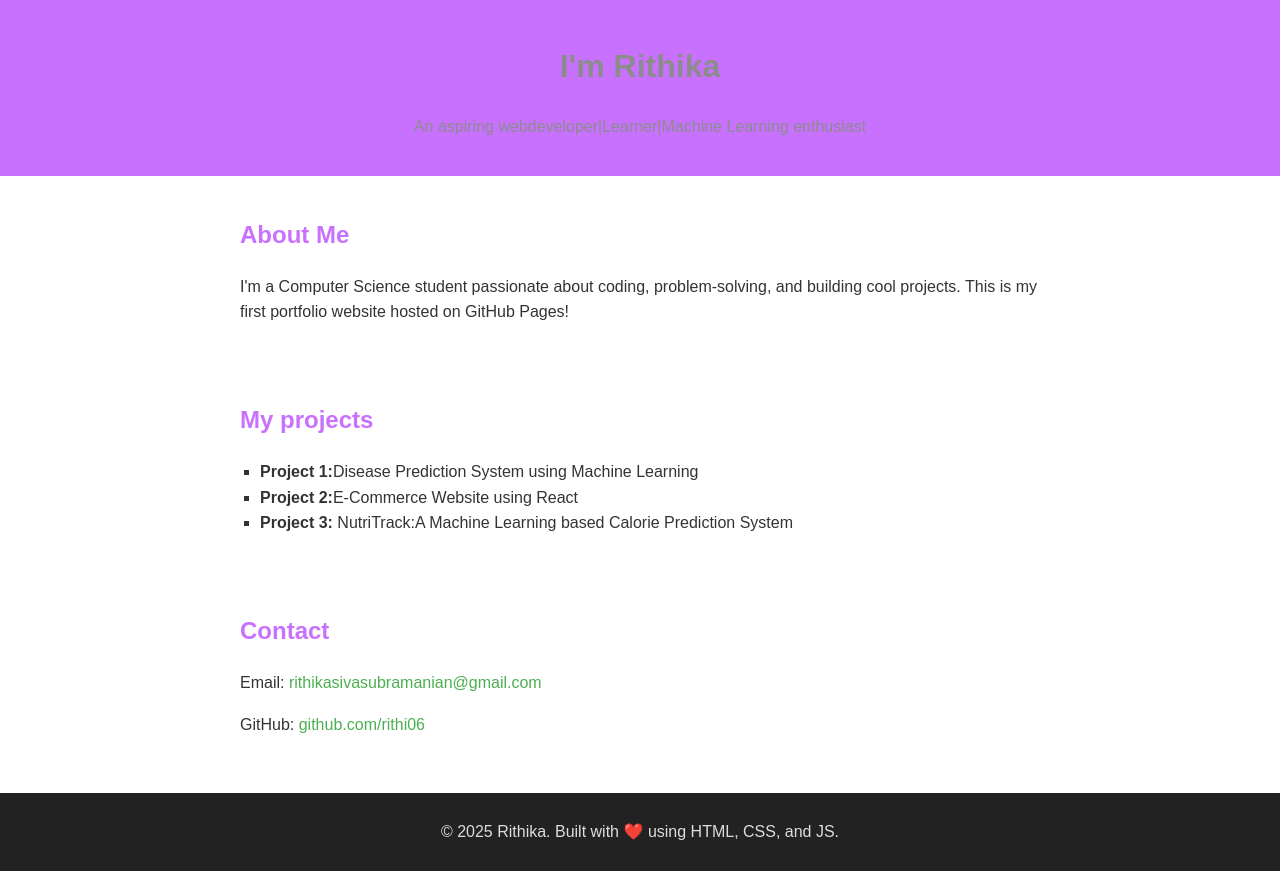
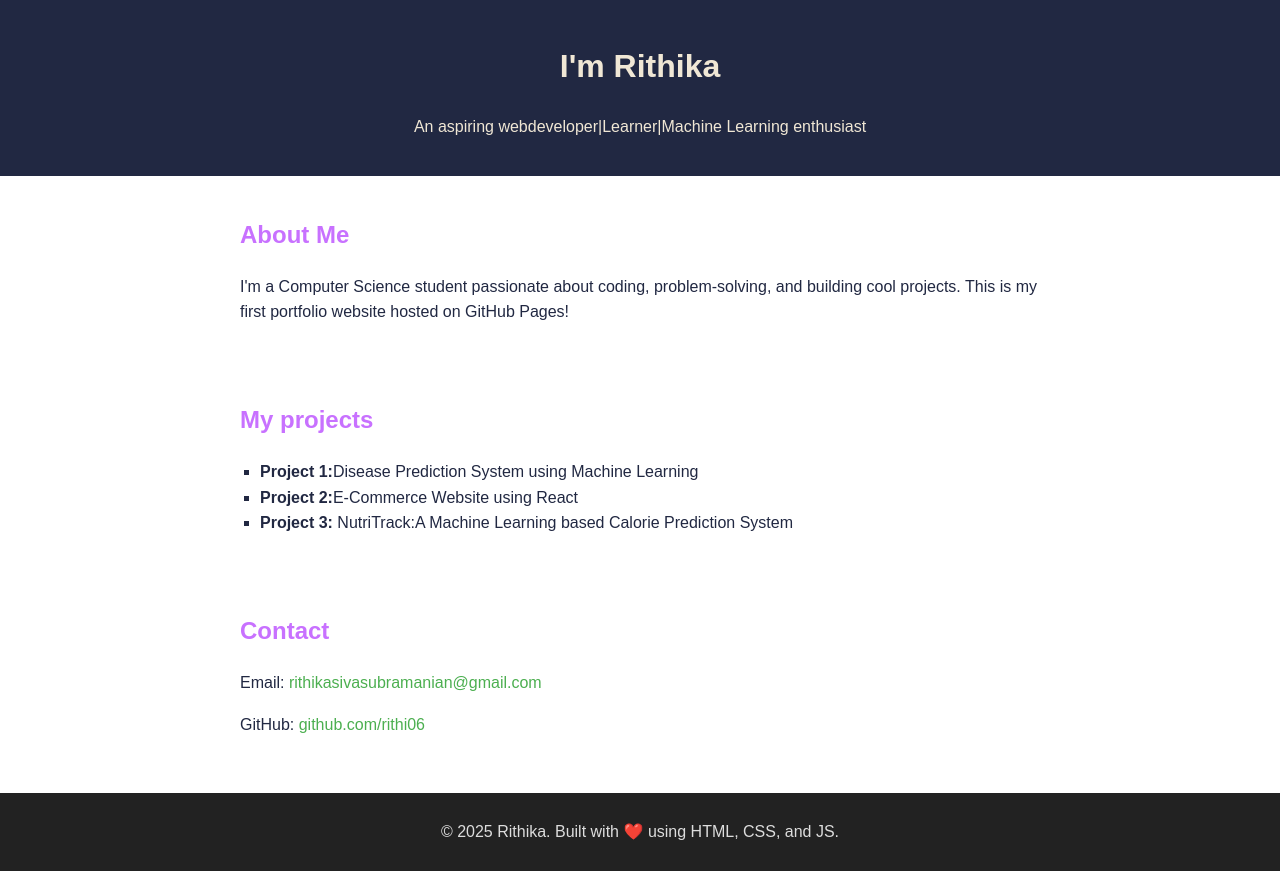
Before and after one commit to rithi06/webproject, a plain HTML site: page index.html in a window 1280 px wide. Drawn offline with Linux system fonts and the light colour scheme.

Commit message:
Modified colour theme

```diff
--- a/styles.css
+++ b/styles.css
@@ -2,15 +2,15 @@ body {
   font-family: Arial, sans-serif;
   margin: 0;
   padding: 0;
-  background: #f4f4f9;
+  background: #f0e7d5;
   background-color: rgb(255, 255, 255);
-  color: #333;
+  color: #212842;
   line-height: 1.6;
 }
 
 header {
-  background: #c871ff;
-  color: rgb(140, 140, 140);
+  background: #212842;
+  color: #f0e7d5;
   padding: 20px;
   text-align: center;
 }
```
